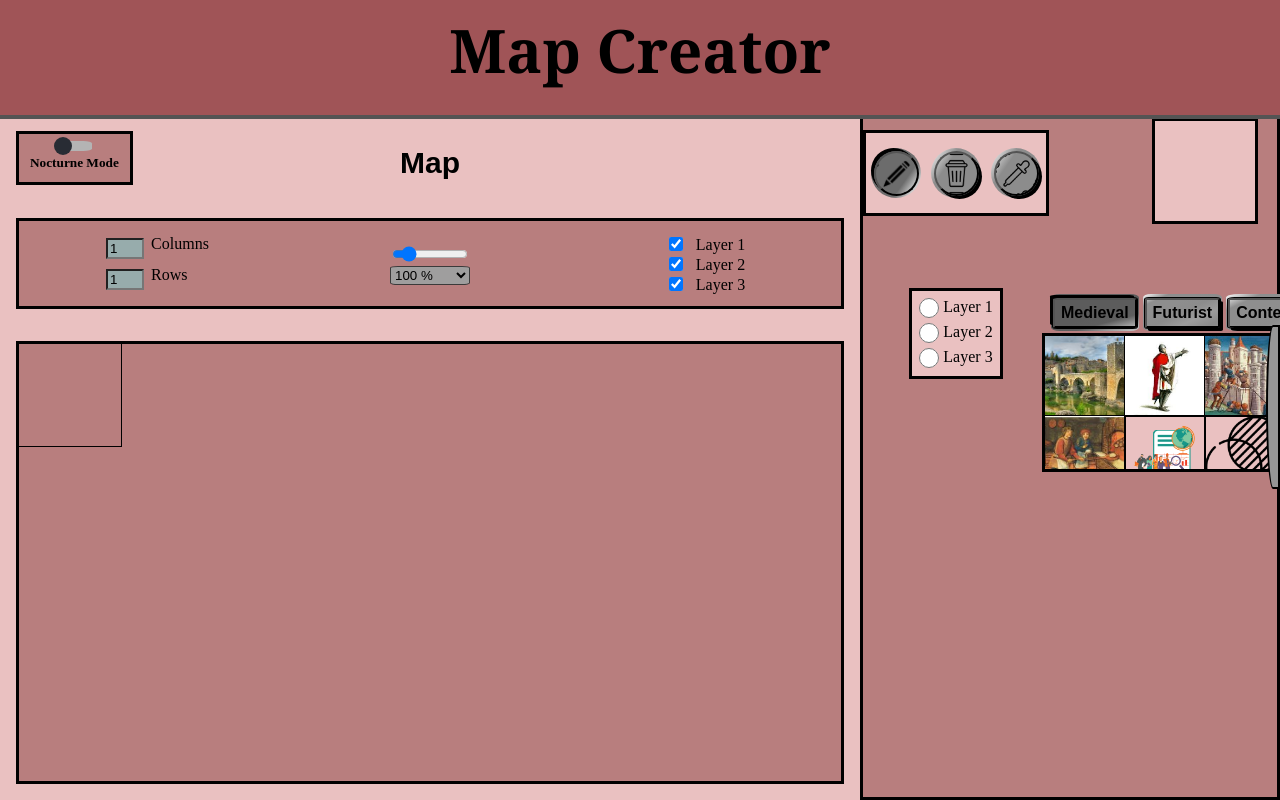
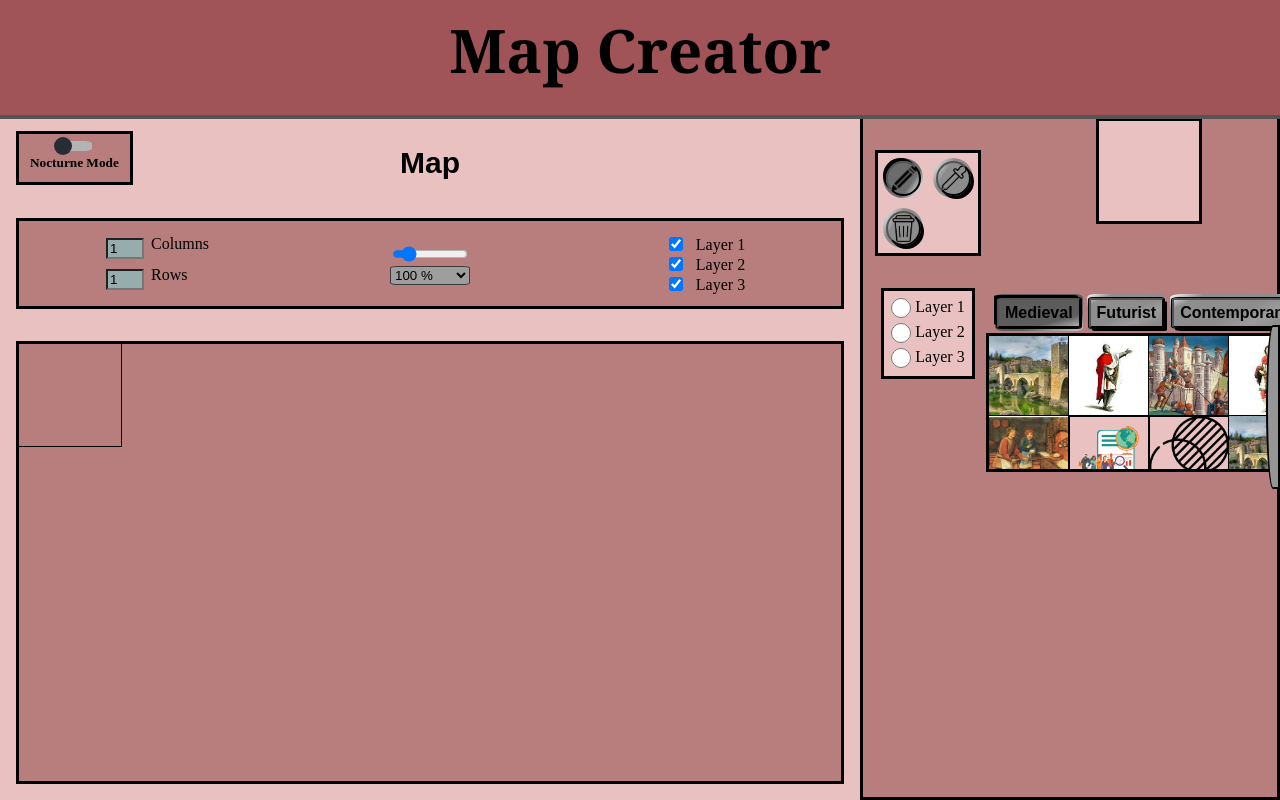
Before and after one commit to GeroNahu/Map-Creator, a React (Create React App) app: page / in a window 1280 px wide. Built offline with nearby package versions, Linux system fonts and the light colour scheme.

Commit message:
Defines grid-areas property and fits buttons size

```diff
--- a/src/Styles/toolsCointainer.css
+++ b/src/Styles/toolsCointainer.css
@@ -1,15 +1,14 @@
 .toolsContainer {
   display: flex;
   flex-direction: column;
-  grid-template-rows: 1fr;
-  grid-template-columns: repeat(4 60px);
-  grid-auto-rows: 60px;
+  grid-area: tools;
   align-items: center;
-  justify-content: space-between;
-  padding-top: 12px;
+  justify-content: center;
+  padding: 12px;
 }
 .buttonsContainer {
   display: grid;
+  grid-template-rows: 1fr 1fr;
   grid-auto-columns: 1fr;
   grid-auto-flow: column;
   align-items: center;
@@ -20,10 +19,10 @@
   background: linear-gradient(125deg, #ffffff, #8c8c8c, #8c8c8c, #8c8c8c);
   border-radius: 50%;
   display: flex;
-  height: 50px;
+  height: 40px;
   justify-content: center;
-  margin: 15px 5px;
-  width: 50px;
+  margin: 5px;
+  width: 40px;
 }
 .backgroundButtonOn {
   background: linear-gradient(
@@ -41,8 +40,8 @@
   background-color: transparent;
   border-radius: 50%;
   box-shadow: 3px 3px;
-  height: 45px;
-  width: 45px;
+  height: 35px;
+  width: 35px;
 }
 .toolButtonOn {
   box-shadow: -3px -3px;
```
